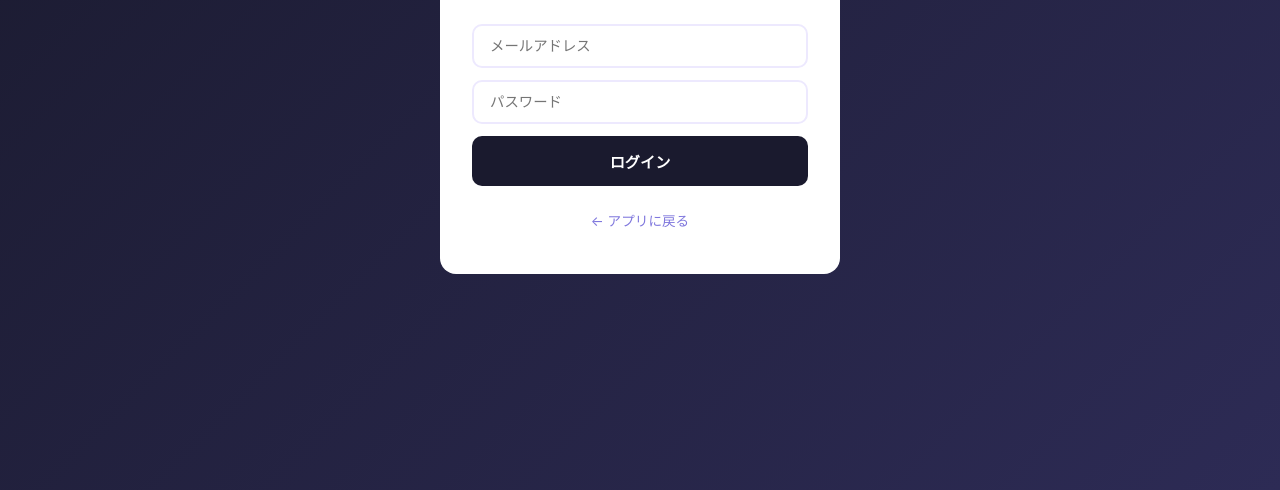
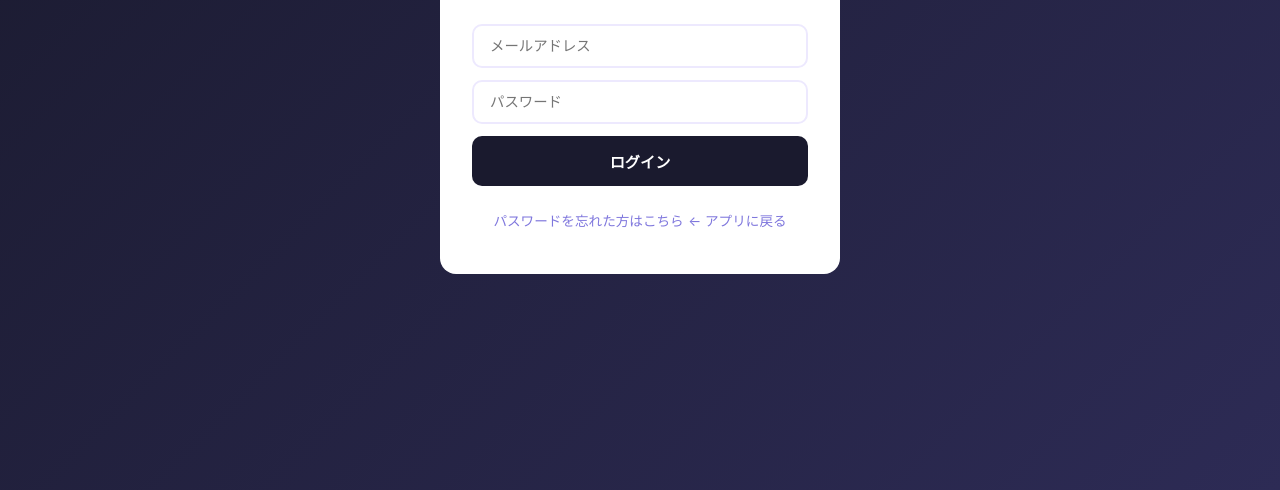
Before and after one commit to koki494-lang/ai-learning-lab, a plain HTML site: page admin.html in a window 1280 px wide. Shown: the part 310-800 px from the top of the page. Drawn offline with Linux system fonts and the light colour scheme; no server answers.

Commit message:
管理者ページにパスワードリセット機能を追加
Co-Authored-By: Claude Opus 4.6 <noreply@anthropic.com>

```diff
--- a/admin.html
+++ b/admin.html
@@ -110,6 +110,7 @@ body {
     <input type="password" id="admin-password" placeholder="パスワード">
     <button onclick="adminLogin()">ログイン</button>
     <div id="admin-login-error" class="login-error"></div>
+    <a onclick="resetPassword()" class="back-link" style="cursor:pointer;">パスワードを忘れた方はこちら</a>
     <a href="index.html" class="back-link">← アプリに戻る</a>
   </div>
 </div>
@@ -223,6 +224,14 @@ function adminLogout() {
   auth.signOut().then(function() { location.reload(); });
 }
 
+function resetPassword() {
+  var email = document.getElementById('admin-email').value.trim();
+  if (!email) { document.getElementById('admin-login-error').textContent = 'メールアドレスを入力してからリセットを押してください'; return; }
+  auth.sendPasswordResetEmail(email)
+    .then(function() { alert('パスワードリセットメールを送信しました。メールを確認してください。'); })
+    .catch(function(err) { document.getElementById('admin-login-error').textContent = 'エラー: ' + err.message; });
+}
+
 // 認証状態チェック
 auth.onAuthStateChanged(function(user) {
   if (user && user.email === ADMIN_EMAIL) {
```
